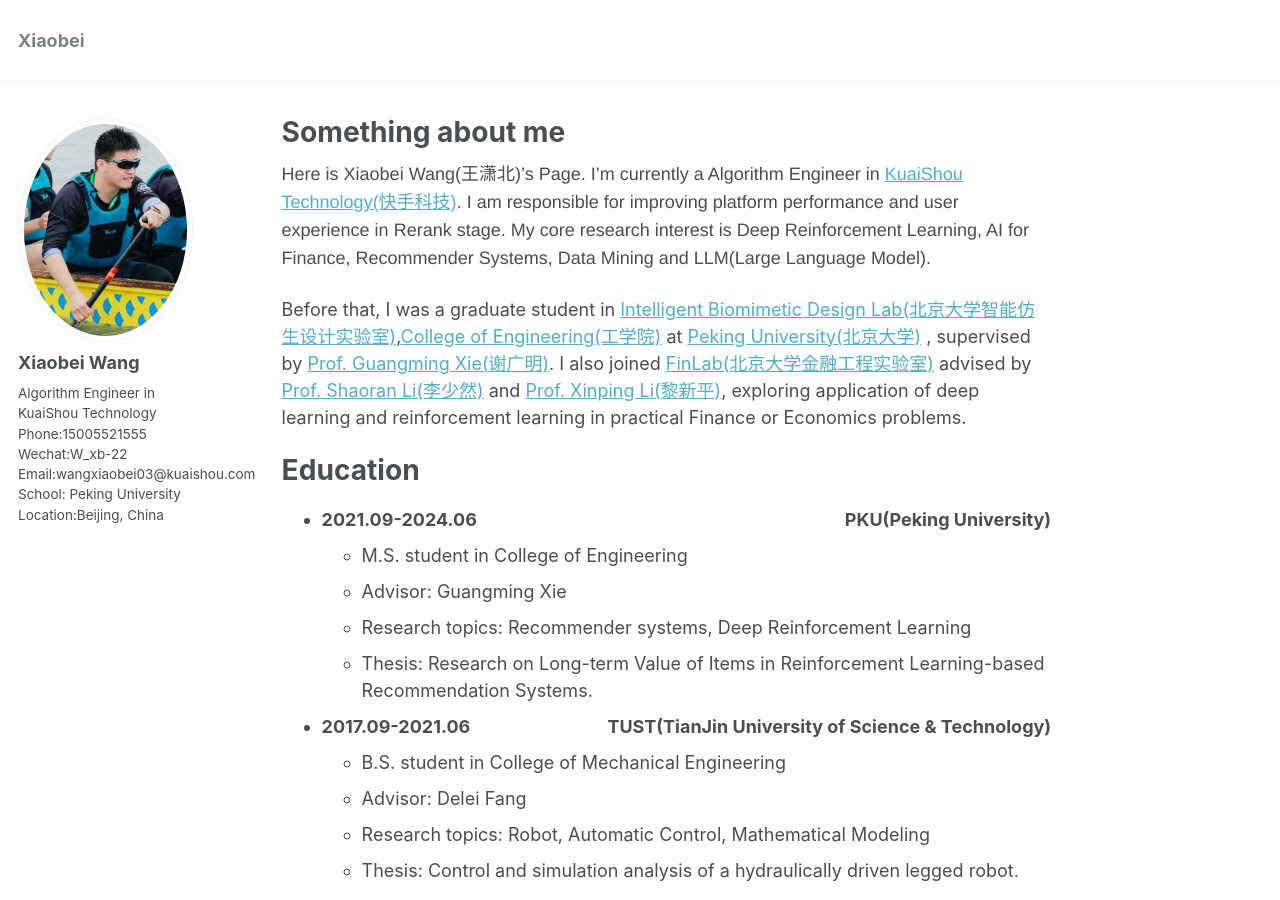
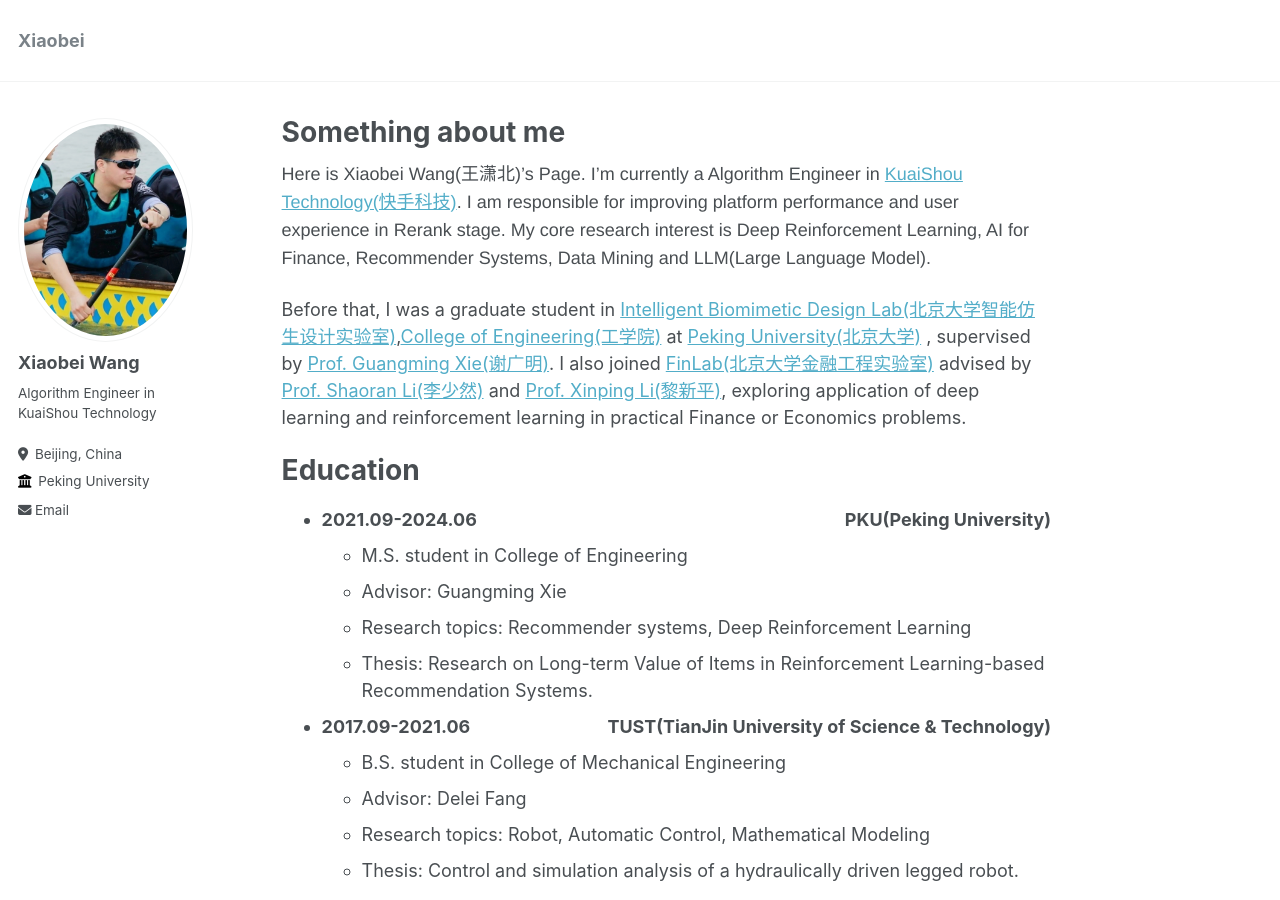
Before and after one commit to wangxiaobei822/wangxiaobei822.github.io, a Jekyll site: the page built from _pages/about.md, in a window 1280 px wide and 900 px high. Built offline with Jekyll 4.4.1, drawn with Linux system fonts in a browser that asks for light colours.

Commit message:
Update _config.yml

```diff
--- a/_config.yml
+++ b/_config.yml
@@ -24,11 +24,11 @@ author:
   avatar           : "wxb.png"
   name             : "Xiaobei Wang"
   pronouns         : # example: "she/her"
-  bio              : "Algorithm Engineer in KuaiShou Technology \n\n Phone:15005521555 \n\n Wechat:W_xb-22 \n\n Email:wangxiaobei03@kuaishou.com \n\n School: Peking University \n\n Location:Beijing, China"
-  location         : #"Beijing, China"
-  employer         : #"Peking University"
+  bio              : "Algorithm Engineer in KuaiShou Technology "
+  location         : "Beijing, China"
+  employer         : "Peking University"
   uri              : # URL
-  email            : #"wangxiaobei03@kuaishou.com"
+  email            : "wangxiaobei03@kuaishou.com"
 
 
   # Academic websites
```
